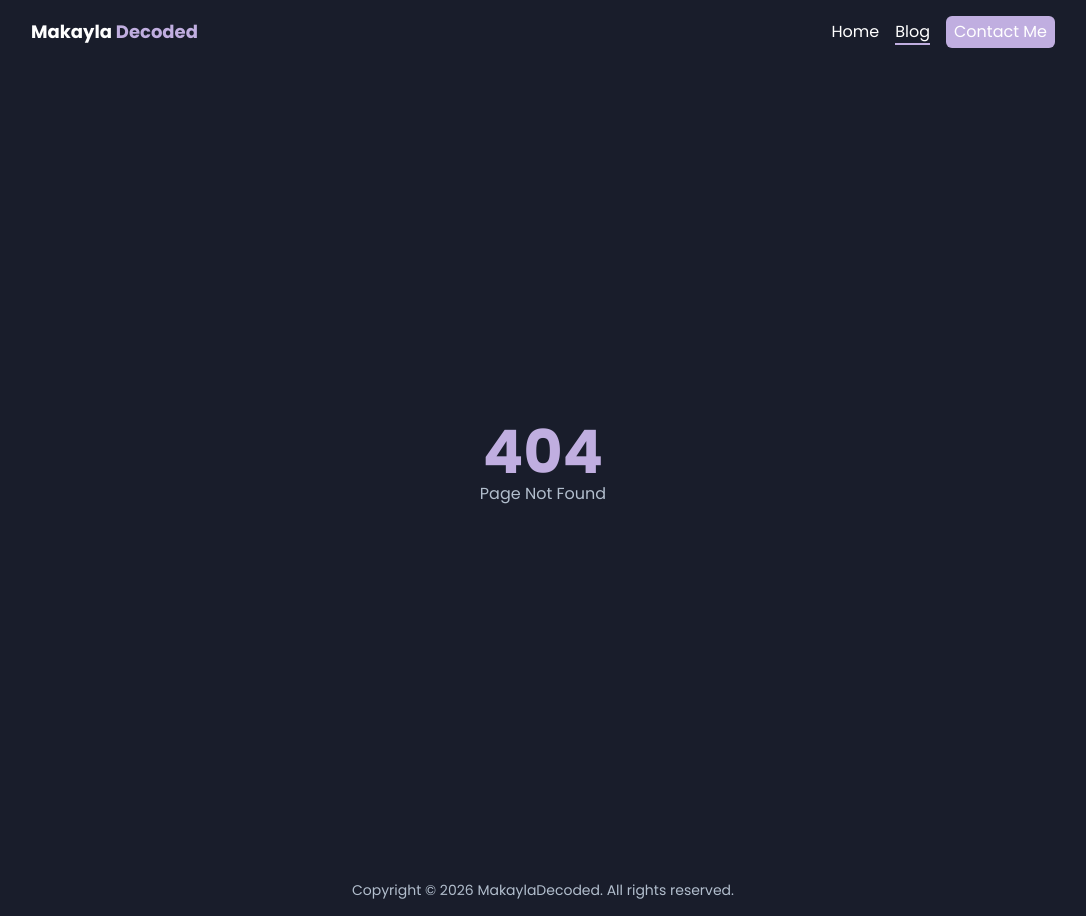
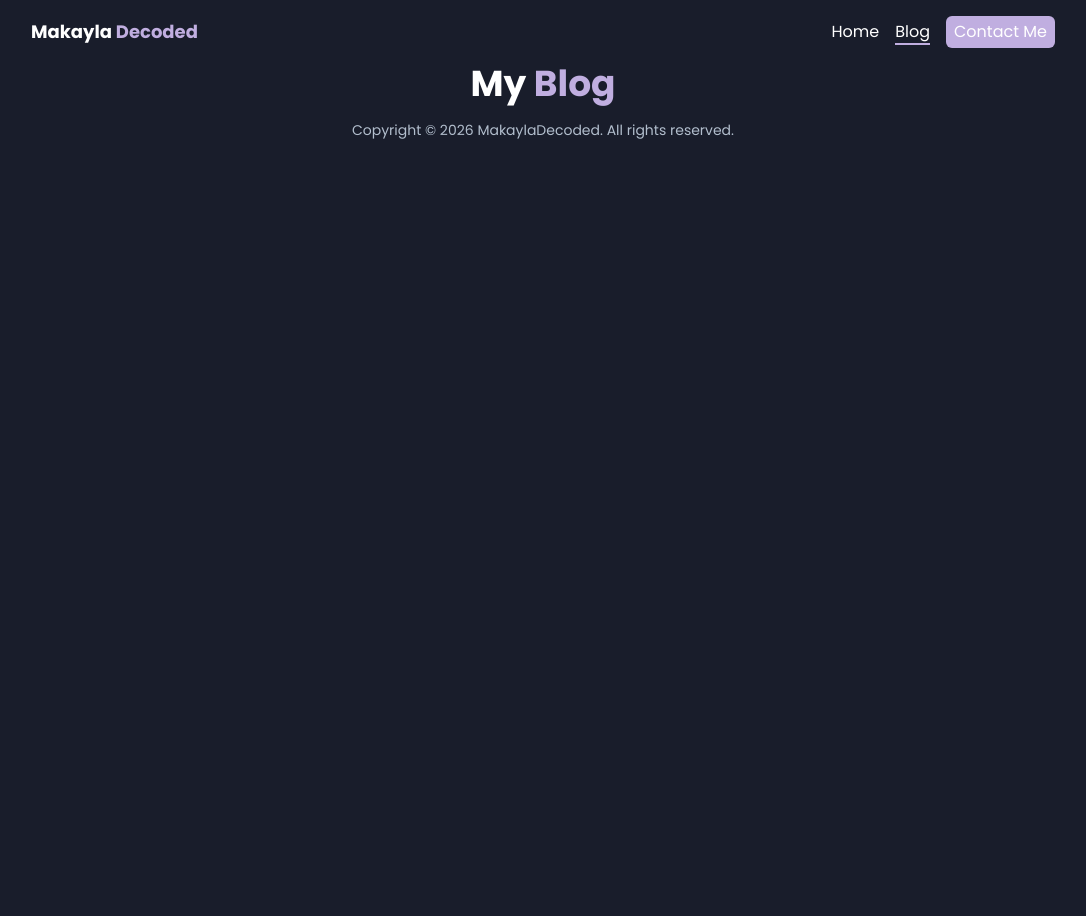
Before and after one commit to mferrell16/portfolio, a Next.js app: page /blog in a window 1280 px wide. Before the commit this address had no page. Shown: the whole page, without its empty margins (97-1183 px from the left). After the commit the page ends 800 px from the top, so only its background shows below. Built offline with nearby package versions, Linux system fonts and the light colour scheme.

Commit message:
added `Blog` page with a title and basic layout

```diff
--- /dev/null
+++ b/app/blog/page.tsx
@@ -0,0 +1,7 @@
+export default function Blog() {
+  return (
+    <main>
+      <h1 className="text-4xl text-center font-bold">My <span className="text-primary">Blog</span></h1>
+    </main>
+  )
+}
```
